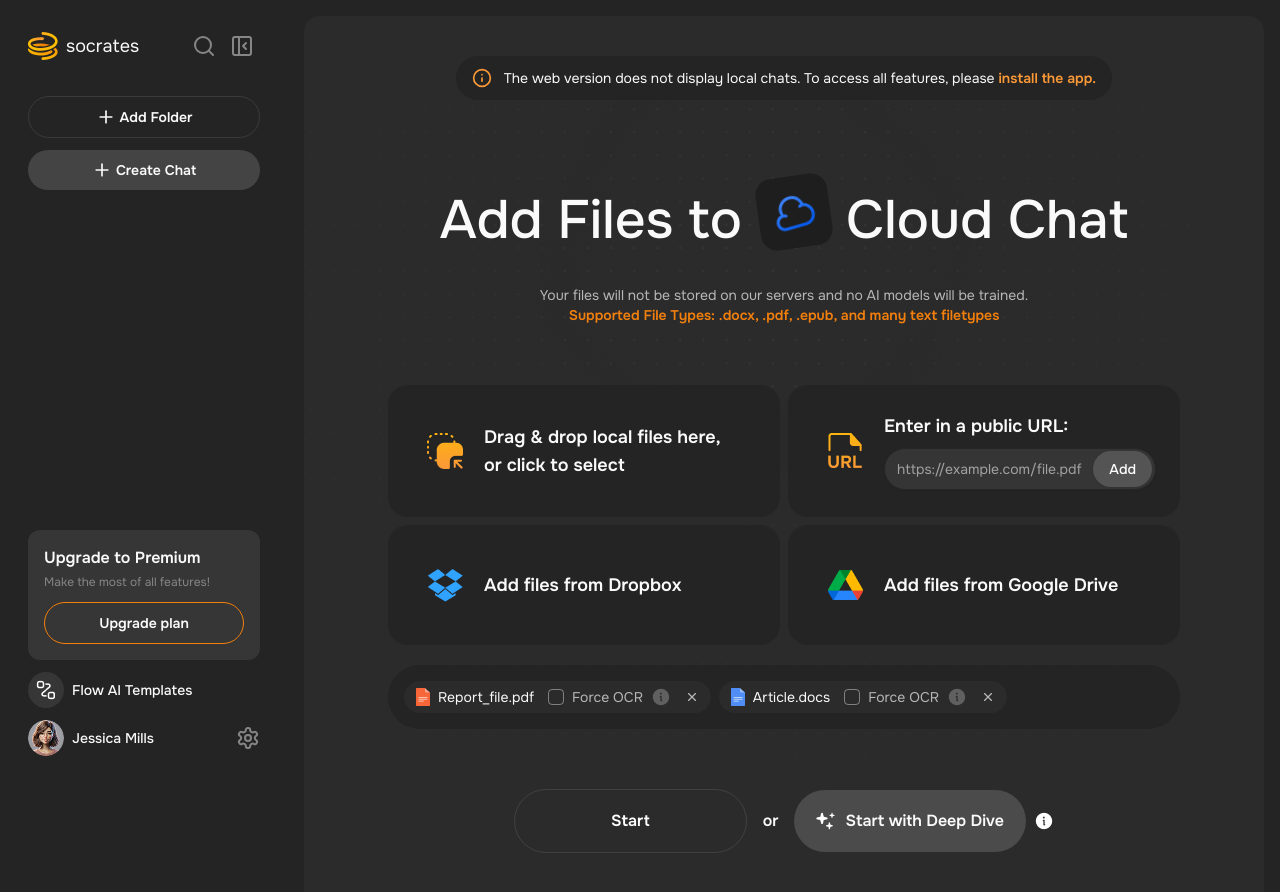
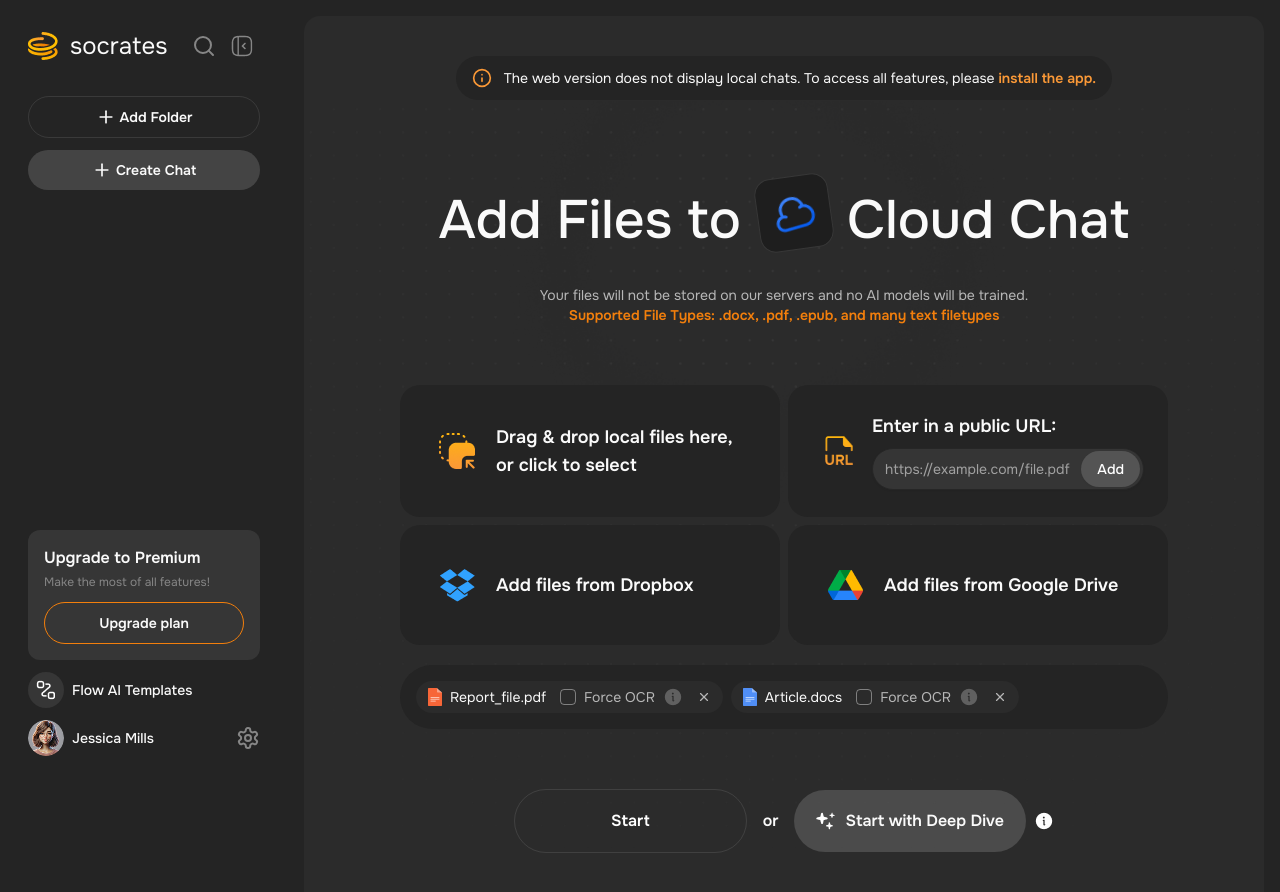
Before and after one commit to xyryc/socrates, a React (Vite) app: page / in a window 1280 px wide. Shown: the top 892 px of the page. Built offline with nearby package versions, Linux system fonts and the light colour scheme.

Commit message:
more UI update

```diff
--- a/src/layouts/PageContent.tsx
+++ b/src/layouts/PageContent.tsx
@@ -47,7 +47,7 @@ const PageContent = () => {
           <div className="px-4 mb-[60px]">
             <p className="text-[54px] font-medium mb-6 flex justify-center">
               Add Files to{" "}
-              <span className="hidden w-fit h-fit md:block mx-4 text-sm p-[14px] bg-[#1E1E1E] rounded-2xl -rotate-8 -mt-1">
+              <span className="border border-[#373737] hidden w-fit h-fit md:block mx-4 text-sm p-[14px] bg-[#1E1E1E] rounded-2xl -rotate-8 -mt-1">
                 <img
                   className="size-11 object-scale-down"
                   src={CloudIcon}
@@ -56,6 +56,7 @@ const PageContent = () => {
               </span>{" "}
               Cloud Chat
             </p>
+
             <p className="text-sm text-[#B7B7B7]">
               Your files will not be stored on our servers and no AI models will
               be trained.
@@ -85,7 +86,7 @@ const PageContent = () => {
               {/* add url card */}
               <div className="px-6 py-[27px] flex items-center gap-1.5 bg-[#242424] rounded-[20px]">
                 <img
-                  className="size-[66px]"
+                  className="size-[54px]"
                   src={UrlIcon}
                   alt="drag and drop icon"
                 />
--- a/src/layouts/Sidebar.tsx
+++ b/src/layouts/Sidebar.tsx
@@ -1,11 +1,5 @@
 import { useState } from "react";
-import {
-  Plus,
-  Settings,
-  PanelRightClose,
-  Search,
-  PanelLeftClose,
-} from "lucide-react";
+import { Plus, Settings, PanelRightClose, Search } from "lucide-react";
 import SocratesLogo from "/socratesLogo.png";
 import FlowIcon from "/flowIcon.png";
 import Avatar from "/avatar.png";
@@ -24,15 +18,15 @@ const Sidebar = () => {
       <div>
         {/* logo brand name */}
         <div className="flex justify-between items-center">
-          <div className="flex items-center gap-2">
+          <div className="flex items-center gap-3">
             <img
               src={SocratesLogo}
               alt="Socrates logo"
-              className={`transition-all duration-300 ${
+              className={`w-[30px] h-[28px] transition-all duration-300 ${
                 isCollapsed ? "hidden" : "block"
               }`}
             />
-            {!isCollapsed && <p className="text-[18px]">socrates</p>}
+            {!isCollapsed && <p className="text-2xl">socrates</p>}
           </div>
 
           <div className="text-[#868686] flex items-center gap-2">
@@ -46,7 +40,11 @@ const Sidebar = () => {
               {isCollapsed ? (
                 <PanelRightClose className="size-6" />
               ) : (
-                <PanelLeftClose className="size-6" />
+                <img
+                  className="size-6"
+                  src="/sidebarleft.png"
+                  alt="sidebar left"
+                />
               )}
             </Button>
           </div>
```
Also changed, not shown: public/sidebarleft.png (added).
